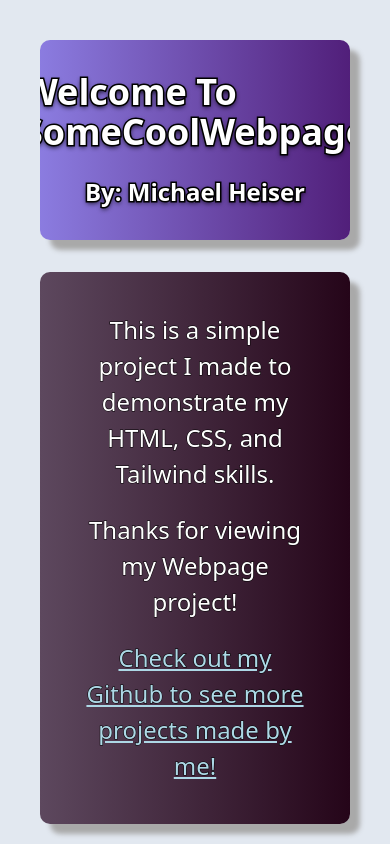
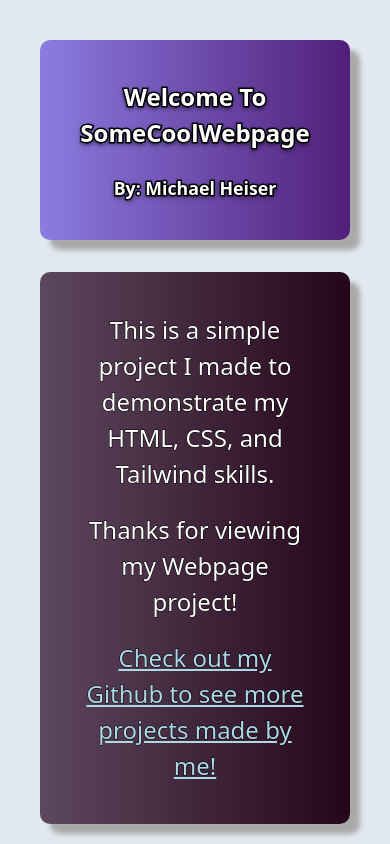
Before and after one commit to H-M-i-k-e/SomeCoolWebpage, a website: page index.html in a window 390 px wide. Shown: the top 844 px of the page. Drawn offline with Linux system fonts and the light colour scheme.

Commit message:
Mobile Fixes

```diff
--- a/index.html
+++ b/index.html
@@ -14,8 +14,8 @@
 
     <!-- Header -->
     <div class="custom_header md:col-span-2">
-      <p class="text-4xl">Welcome To SomeCoolWebpage</p><br>
-      <p class="text-2xl">By: Michael Heiser</p>
+      <p class="text-[clamp(1.50rem,2.50vw+0.50rem,3rem)]">Welcome To SomeCoolWebpage</p><br>
+      <p class="text-[clamp(0.50rem,2.50vw+0.50rem,2rem)]">By: Michael Heiser</p>
     </div>
 
     <!-- Description Box -->
--- a/src/input.css
+++ b/src/input.css
@@ -10,6 +10,7 @@
   flex-direction: column;
   justify-content: center;
   align-items: center;
+  text-align: center;
   overflow-wrap: break-word;
 
   padding: 24px;
@@ -59,6 +60,7 @@
   flex-direction: column;
   justify-content: center;
   align-items: center;
+  text-align: center;
   overflow-wrap: break-word;
 
   font-size: clamp(1.50rem, 4vw, 3rem);
```
Also changed, not shown: src/output.css.
